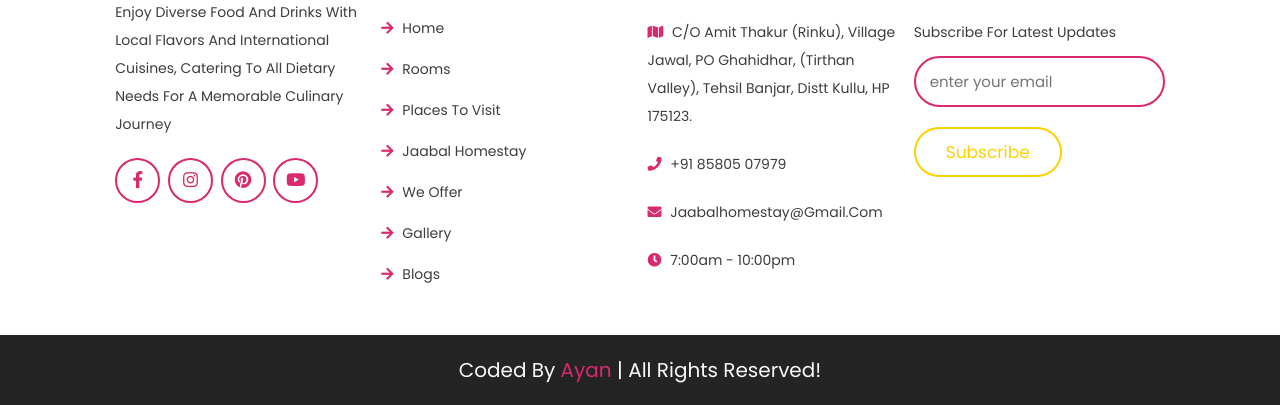
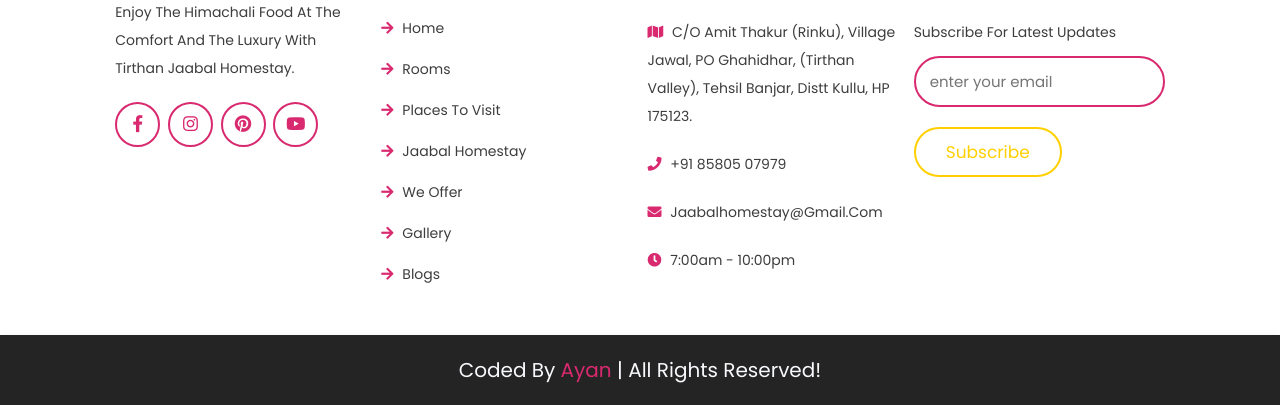
Before and after one commit to JabbalHomestay/Jaabal-Homestay, a plain HTML site: page index.html in a window 1280 px wide. Shown: the part 7784-8189 px from the top of the page. Drawn offline with nearby package versions, Linux system fonts and the light colour scheme.

Commit message:
Update index.html

```diff
--- a/index.html
+++ b/index.html
@@ -767,7 +767,7 @@ Hello, I would like to book a room with the following details:
 
             <div class="box" data-aos="fade-up" data-aos-delay="150">
                 <a href="#" class="logo"> <span>J</span>aabal <span>H</span>omestay </a>
-                <p>Enjoy diverse food and drinks with local flavors and international cuisines, catering to all dietary needs for a memorable culinary journey</p>
+                <p>Enjoy the Himachali food at the comfort and the luxury with Tirthan Jaabal Homestay.</p>
                 <div class="share">
                     <a href="https://www.facebook.com/amitjabal?mibextid=ZbWKwL" class="fab fa-facebook-f"></a>
                     <a href="https://www.instagram.com/tirthanjaabalhomestay?igsh=NDhtYjB0M2s4cXY4" class="fab fa-instagram"></a>
```
